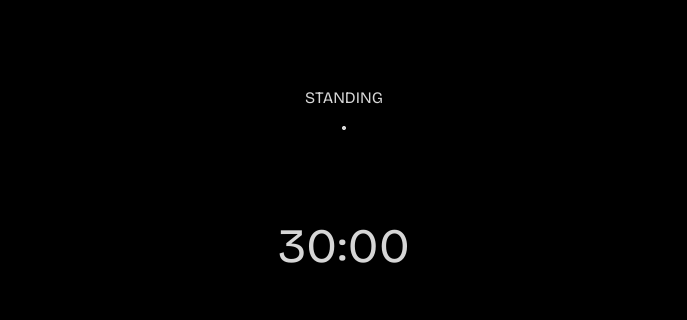
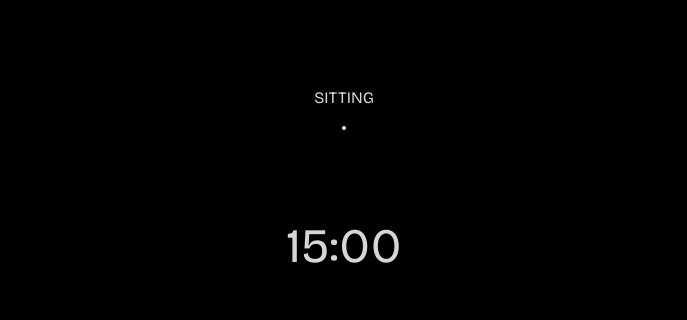
Before and after one commit to JonasHaas/healthy-desk, a Next.js app: page / in a window 1280 px wide. Shown: the part 130-450 px from the top of the page, without its empty margins (296-983 px from the left). Built offline with nearby package versions, Linux system fonts and the light colour scheme.

Commit message:
bugfix phase order

```diff
--- a/src/app/page.js
+++ b/src/app/page.js
@@ -9,8 +9,8 @@ import { defaultSettings } from '/src/defaults';
 export default function Home() {
 
   const [settings, setSettings] = useState(defaultSettings);
-  const [currentPhase, setCurrentPhase] = useState('standing');
-  const [timeRemaining, setTimeRemaining] = useState(settings.standingTime * 60); // in seconds
+  const [currentPhase, setCurrentPhase] = useState('sitting');
+  const [timeRemaining, setTimeRemaining] = useState(settings.sittingTime * 60); // in seconds
   const [isRunning, setIsRunning] = useState(false);
   const intervalRef = useRef(null);
   const audioRef = useRef(null);
@@ -27,7 +27,7 @@ export default function Home() {
         breakTime: parseInt(savedBreakTime),
       };
       setSettings(newSettings);
-      setTimeRemaining(newSettings.standingTime * 60);
+      setTimeRemaining(newSettings.sittingTime * 60);
     }
   }, []);
 
@@ -51,15 +51,15 @@ export default function Home() {
   }, [isRunning]);
 
   const handleNextPhase = () => {
-    if (currentPhase === 'standing') {
-      setCurrentPhase('sitting');
-      setTimeRemaining(settings.sittingTime * 60);
-    } else if (currentPhase === 'sitting') {
+    if (currentPhase === 'sitting') {
+      setCurrentPhase('standing');
+      setTimeRemaining(settings.standingTime * 60);
+    } else if (currentPhase === 'standing') {
       setCurrentPhase('break');
       setTimeRemaining(settings.breakTime * 60);
     } else {
-      setCurrentPhase('standing');
-      setTimeRemaining(settings.standingTime * 60);
+      setCurrentPhase('sitting');
+      setTimeRemaining(settings.sittingTime * 60);
     }
     setIsRunning(false);
   };
@@ -74,10 +74,10 @@ export default function Home() {
 
   const handleSkip = () => handleNextPhase();
   const handleRedo = () => {
-    if (currentPhase === 'standing') {
+    if (currentPhase === 'sitting') {
+      setTimeRemaining(settings.sittingTime * 60);
+    } else if (currentPhase === 'standing') {
       setTimeRemaining(settings.standingTime * 60);
-    } else if (currentPhase === 'sitting') {
-      setTimeRemaining(settings.sittingTime * 60);
     } else {
       setTimeRemaining(settings.breakTime * 60);
     }
@@ -92,10 +92,10 @@ export default function Home() {
 
   const getProgressValue = () => {
     const totalTime =
-      currentPhase === 'standing'
-        ? settings.standingTime * 60
-        : currentPhase === 'sitting'
-          ? settings.sittingTime * 60
+      currentPhase === 'sitting'
+        ? settings.sittingTime * 60
+        : currentPhase === 'standing'
+          ? settings.standingTime * 60
           : settings.breakTime * 60;
     return ((totalTime - timeRemaining) / totalTime) * 100;
   };
--- a/src/app/settings/page.js
+++ b/src/app/settings/page.js
@@ -37,6 +37,16 @@ export default function SettingsPage() {
       <main className="flex flex-col items-center justify-center py-4 px-6">
         <form className="flex flex-col gap-4 w-full">
           <div className="flex flex-col gap-2">
+            <label htmlFor="sitting" className="text-lg font-semibold text-center">Sitting Time (minutes)</label>
+            <input
+              type="number"
+              id="sitting"
+              className="input input-bordered w-full text-center"
+              value={sittingTime}
+              onChange={(e) => setSittingTime(e.target.value)}
+            />
+          </div>
+          <div className="flex flex-col gap-2">
             <label htmlFor="standing" className="text-lg font-semibold text-center">Standing Time (minutes)</label>
             <input
               type="number"
@@ -44,16 +54,6 @@ export default function SettingsPage() {
               className="input input-bordered w-full text-center"
               value={standingTime}
               onChange={(e) => setStandingTime(e.target.value)}
-            />
-          </div>
-          <div className="flex flex-col gap-2">
-            <label htmlFor="sitting" className="text-lg font-semibold text-center">Sitting Time (minutes)</label>
-            <input
-              type="number"
-              id="sitting"
-              className="input input-bordered w-full text-center"
-              value={sittingTime}
-              onChange={(e) => setSittingTime(e.target.value)}
             />
           </div>
           <div className="flex flex-col gap-2">
```
